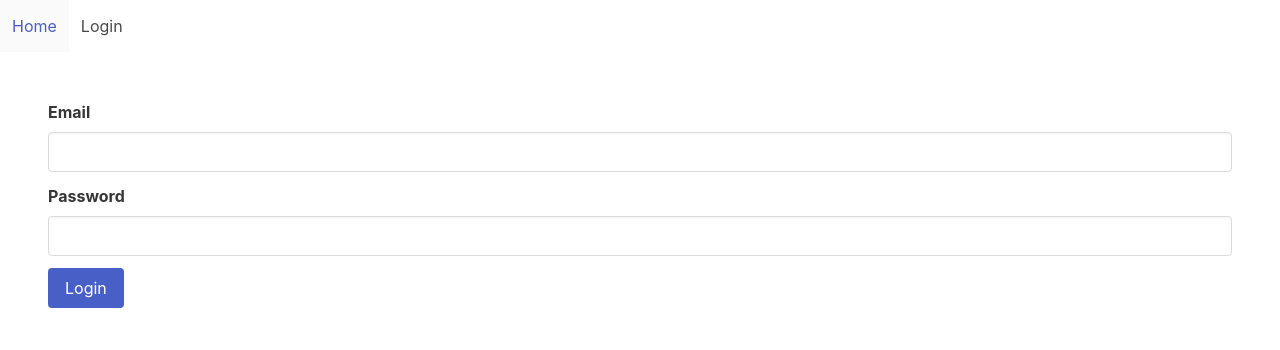
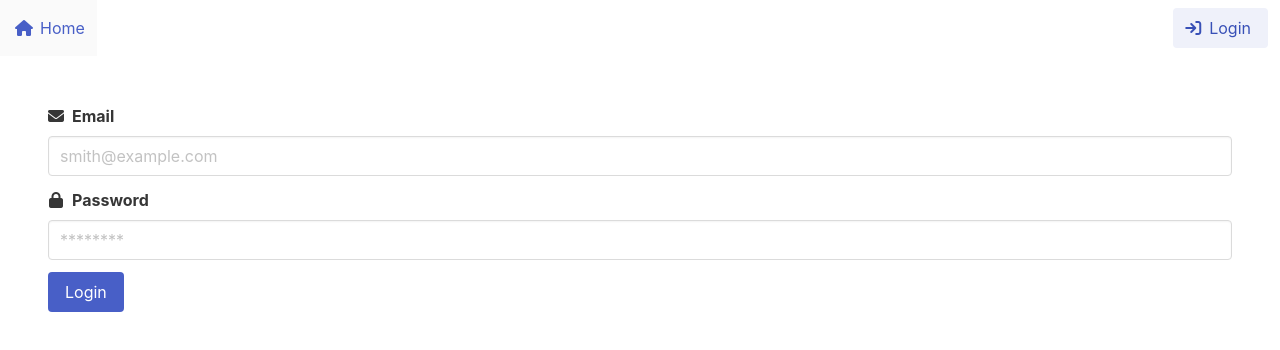
Before and after one commit to pawgog/graphql-job-dashboard, a React (Create React App) app in the folder client/: page /login in a window 1280 px wide. Shown: the top 350 px of the page. Built offline with nearby package versions, Linux system fonts and the light colour scheme.

Commit message:
Styling components

```diff
--- a/client/public/index.html
+++ b/client/public/index.html
@@ -4,6 +4,7 @@
     <meta charset="utf-8">
     <meta name="viewport" content="width=device-width, initial-scale=1, shrink-to-fit=no">
     <title>Job Dashboard</title>
+    <link rel="stylesheet" href="https://cdnjs.cloudflare.com/ajax/libs/font-awesome/6.1.1/css/all.min.css">
   </head>
   <body>
     <noscript>
--- a/client/src/components/CompanyDetail.js
+++ b/client/src/components/CompanyDetail.js
@@ -10,15 +10,17 @@ function CompanyDetail() {
       getCompany(companyId).then(setCompany)
   }, [companyId]);
 
-  if (!company) return <progress className="progress is-info" max="100">30%</progress>
+  if (!company) return <progress className="progress is-info" max="100" />
+
+  const {name, description} = company;
 
   return (
     <div>
       <h1 className="title">
-        {company.name}
+        {name}
       </h1>
       <div className="box">
-        {company.description}
+        {description}
       </div>
     </div>
   );
--- a/client/src/components/JobDashboard.js
+++ b/client/src/components/JobDashboard.js
@@ -1,6 +1,7 @@
 import { useEffect, useState } from 'react';
 import JobList from './JobList';
 import { getJobs } from '../components/graphql/queries';
+import { staticText } from './staticText';
 
 function JobDashboard() {
   const [jobs, setJobs] = useState([]);
@@ -9,10 +10,12 @@ function JobDashboard() {
     getJobs().then(setJobs)
   }, [])
 
+  console.log('jobs', jobs);
+
   return (
     <div>
       <h1 className="title">
-        Job Dashboard
+        {jobs.length > 1 ? staticText.jobsDashboard : staticText.jobDashboard}
       </h1>
       <JobList jobs={jobs} />
     </div>
--- a/client/src/components/JobDetail.js
+++ b/client/src/components/JobDetail.js
@@ -13,20 +13,25 @@ function JobDetail() {
       }, 1000);
   }, [jobId]);
 
-  if (!job) return <progress className="progress is-info" max="100">30%</progress>
+  if (!job) return <progress className="progress is-info" max="100" />
+
+  const { title, company, description } = job;
 
   return (
     <div>
       <h1 className="title">
-        {job.title}
+        {title}
       </h1>
       <h2 className="subtitle">
-        <Link to={`/companies/${job.company.id}`}>
-          {job.company.name}
+        <span className="icon mr-1 mt-2">
+          <i className="fa-solid fa-building"></i>
+        </span>
+        <Link to={`/companies/${company.id}`}>
+          {company.name}
         </Link>
       </h2>
       <div className="box">
-        {job.description}
+        {description}
       </div>
     </div>
   );
--- a/client/src/components/JobForm.js
+++ b/client/src/components/JobForm.js
@@ -1,4 +1,5 @@
 import { useState } from 'react';
+import { staticText } from './staticText';
 
 function JobForm() {
   const [title, setTitle] = useState('');
@@ -12,13 +13,13 @@ function JobForm() {
   return (
     <div>
       <h1 className="title">
-        New Job
+        {staticText.newJob}
       </h1>
       <div className="box">
         <form>
           <div className="field">
             <label className="label">
-              Title
+              {staticText.title}
             </label>
             <div className="control">
               <input className="input" type="text" value={title}
@@ -28,7 +29,7 @@ function JobForm() {
           </div>
           <div className="field">
             <label className="label">
-              Description
+              {staticText.description}
             </label>
             <div className="control">
               <textarea className="textarea" rows={10} value={description}
@@ -39,7 +40,7 @@ function JobForm() {
           <div className="field">
             <div className="control">
               <button className="button is-link" onClick={handleSubmit}>
-                Submit
+                {staticText.submit}
               </button>
             </div>
           </div>
--- a/client/src/components/JobList.js
+++ b/client/src/components/JobList.js
@@ -1,12 +1,21 @@
 import { Link } from 'react-router-dom';
 
 function JobItem({ job }) {
-  const title = job.company ? `${job.title} at ${job.company.name}` : job.title;
+  const { id, title, company } = job;
+
   return (
     <li className="media">
       <div className="media-content">
-        <Link to={`/jobs/${job.id}`}>
-          {title}
+        <Link to={`/jobs/${id}`}>
+          <p>
+            <strong>{title}</strong>
+          </p>
+          <p>
+            <span className="icon mr-1">
+              <i className="fa-solid fa-building"></i>
+            </span>
+            <span>{company.name}</span>
+          </p>
         </Link>
       </div>
     </li>
--- a/client/src/components/LoginForm.js
+++ b/client/src/components/LoginForm.js
@@ -1,5 +1,6 @@
 import { useState } from 'react';
 import { login } from '../auth';
+import { staticText } from './staticText';
 
 function LoginForm({ onLogin }) {
   const [email, setEmail] = useState('');
@@ -9,7 +10,9 @@ function LoginForm({ onLogin }) {
   const handleSubmit = async (event) => {
     event.preventDefault();
     setError(false);
+
     const success = await login(email, password);
+
     if (success) {
       onLogin();
     } else {
@@ -21,20 +24,26 @@ function LoginForm({ onLogin }) {
     <form onSubmit={handleSubmit}>
       <div className="field">
         <label className="label">
-          Email
+        <span class="icon is-small is-left mr-2">
+          <i class="fas fa-envelope"></i>
+        </span>
+        <span>{staticText.email}</span>
         </label>
         <div className="control">
-          <input className="input" type="email" required value={email}
+          <input className="input" type="email" placeholder="smith@example.com" required value={email}
             onChange={(event) => setEmail(event.target.value)}
           />
         </div>
       </div>
       <div className="field">
         <label className="label">
-          Password
+        <span class="icon is-small is-left mr-2">
+          <i class="fas fa-lock"></i>
+        </span>
+        <span>{staticText.password}</span>
         </label>
         <div className="control">
-          <input className="input" type="password" required value={password}
+          <input className="input" type="password" placeholder="********" required value={password}
             onChange={(event) => setPassword(event.target.value)}
           />
         </div>
@@ -42,14 +51,14 @@ function LoginForm({ onLogin }) {
       {error && (
         <div className="message is-danger">
           <p className="message-body">
-            Login failed
+            {staticText.loginError}
           </p>
         </div>
       )}
       <div className="field">
         <div className="control">
           <button type="submit" className="button is-link">
-            Login
+            {staticText.login}
           </button>
         </div>
       </div>
--- a/client/src/components/NavBar.js
+++ b/client/src/components/NavBar.js
@@ -1,5 +1,6 @@
 import { Link } from 'react-router-dom';
 import { logout } from '../auth';
+import { staticText } from './staticText';
 
 function NavBar({ loggedIn, onLogout }) {
   const handleLogout = () => {
@@ -11,23 +12,40 @@ function NavBar({ loggedIn, onLogout }) {
     <nav className="navbar">
       <div className="navbar-start">
         <Link className="navbar-item" to="/">
-          Home
+          <span className="icon mr-1">
+            <i className="fas fa-home"></i>
+          </span>
+          <span>{staticText.home}</span>
         </Link>
-        {loggedIn ? (
-          <>
-            <Link className="navbar-item" to="/jobs/new">
-              Post Job
-            </Link>
-            {/* eslint-disable-next-line jsx-a11y/anchor-is-valid */}
-            <a className="navbar-item" onClick={handleLogout}>
-              Logout
-            </a>
-          </>
-        ) : (
-          <Link className="navbar-item" to="/login">
-            Login
-          </Link>
+        {loggedIn && (
+        <Link className="navbar-item" to="/jobs/new">
+          <span className="icon mr-1">
+            <i className="fa-solid fa-file-circle-plus"></i>
+          </span>
+          <span>{staticText.addJob}</span>
+        </Link>
         )}
+      </div>
+      <div className="navbar-end">
+        <div className="navbar-item">
+          <div className="buttons">
+            {loggedIn ? (
+                <button className="button is-light" onClick={handleLogout}>
+                <span className="icon">
+                  <i className="fa-solid fa-arrow-right-from-bracket"></i>
+                </span>
+                <span>{staticText.logout}</span>
+                </button>
+            ) : (
+              <Link className="button is-link is-light" to="/login">
+                <span className="icon">
+                  <i className="fa-solid fa-arrow-right-to-bracket"></i>
+                </span>
+                <span>{staticText.login}</span>
+              </Link>
+            )}
+          </div>
+        </div>
       </div>
     </nav>
   );
--- /dev/null
+++ b/client/src/components/staticText.js
@@ -0,0 +1,15 @@
+export const staticText = {
+    jobDashboard: "Job Board",
+    jobsDashboard: "Jobs Board",
+    newJob: "New Job",
+    email: "Email",
+    password: "Password",
+    title: "Title",
+    description: "Description",
+    login: "Login",
+    loginError: "Login failed",
+    submit: "Submit",
+    home: "Home",
+    addJob: "Add Job",
+    logout: "Logout",
+}
```
Also changed, not shown: 1 other file (tests, documents, lock files or other folders).
